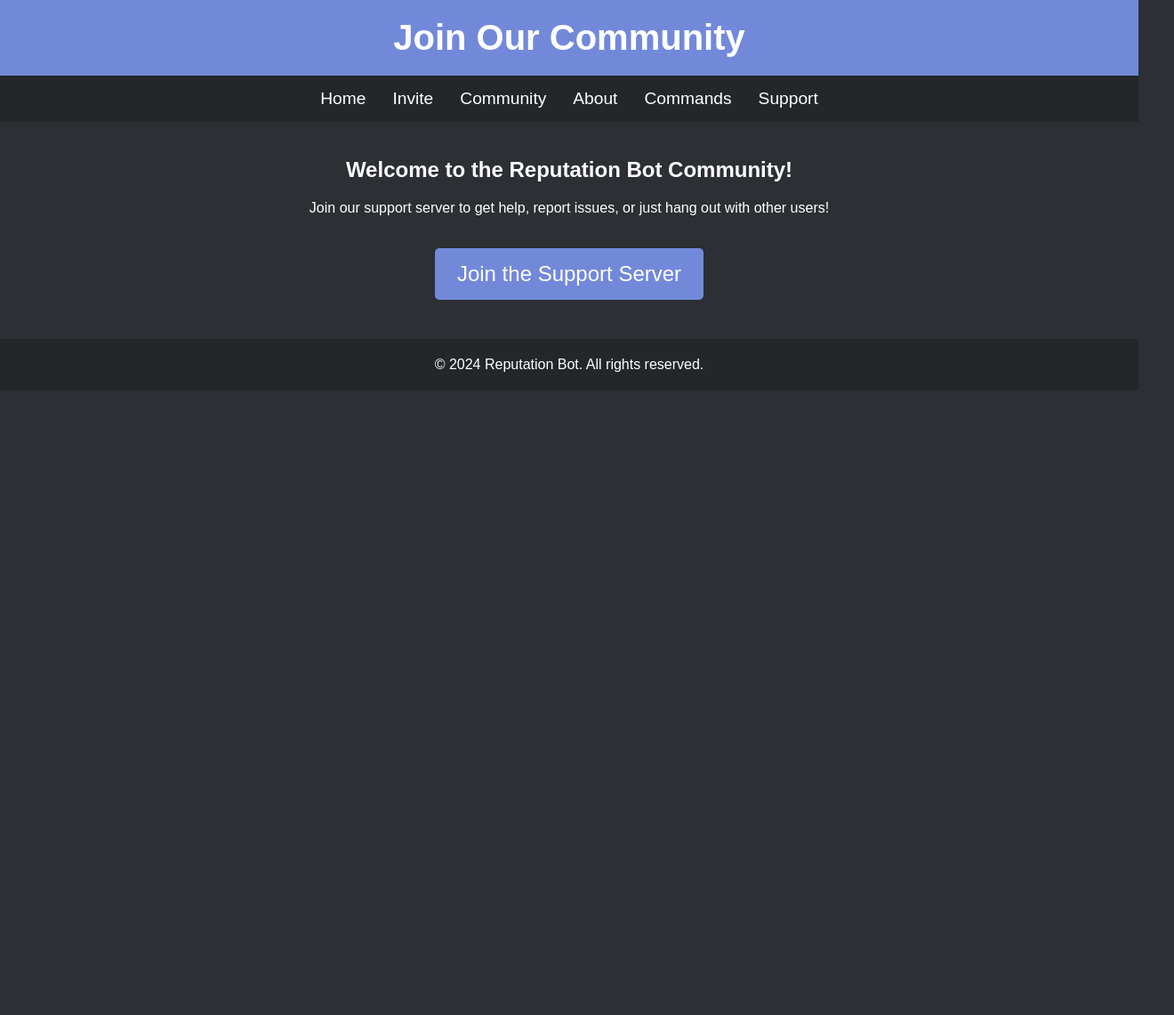
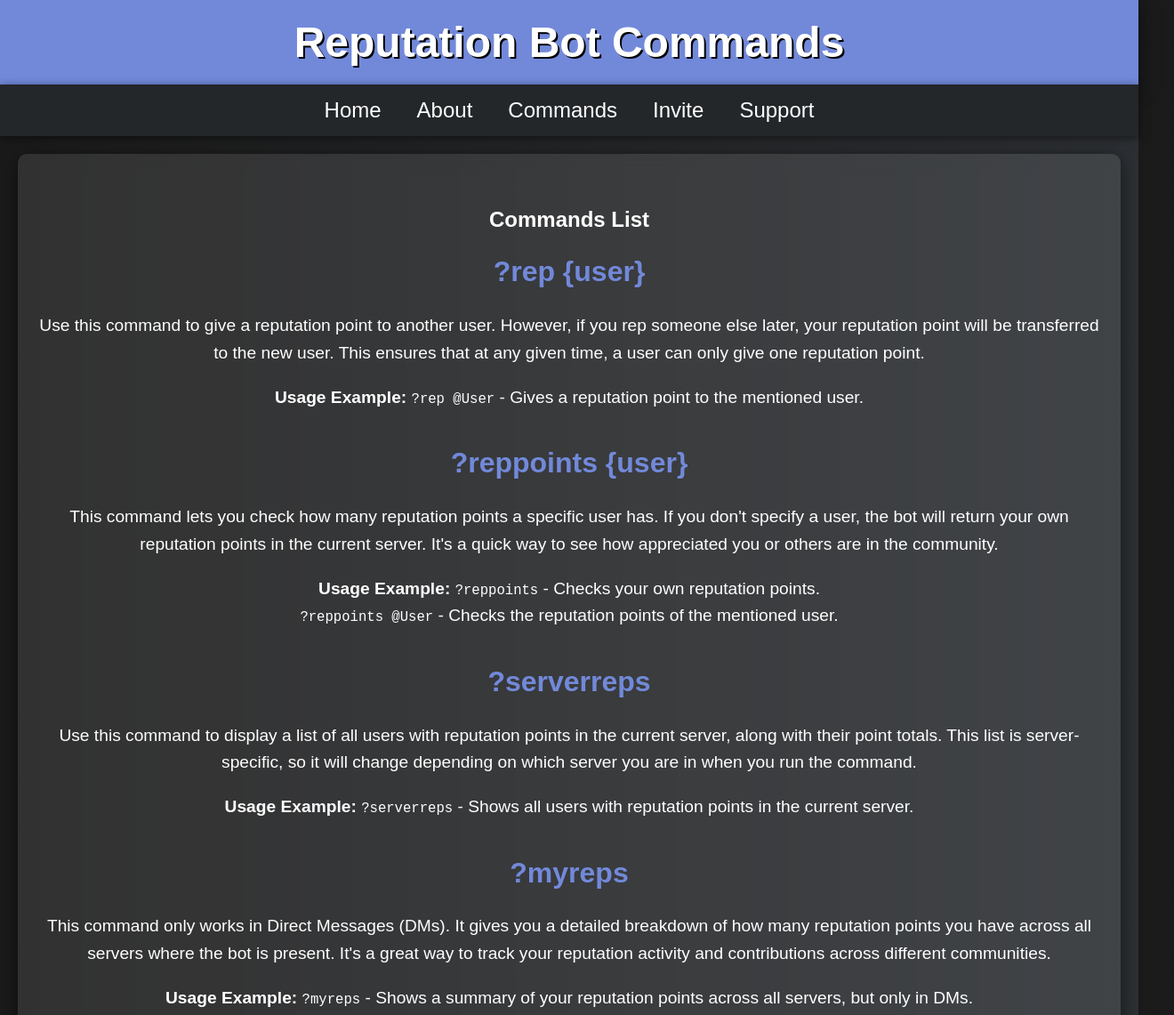
Before and after one commit to Swiftly-Fast/Reputation-Bot, a plain HTML site: page community.html in a window 1280 px wide. Shown: the top 1141 px of the page at 89% size, 1320 px wide, since content can reach past the window. Before the commit the page ends 800 px from the top, so only its background shows below. Drawn offline with Linux system fonts and the light colour scheme.

Commit message:
Update community.html

```diff
--- a/community.html
+++ b/community.html
@@ -1,108 +1,208 @@
 <!DOCTYPE html>
 <html lang="en">
+
 <head>
     <meta charset="UTF-8">
     <meta name="viewport" content="width=device-width, initial-scale=1.0">
-    <meta name="description" content="Join the community for Reputation Bot.">
-    <title>Community - Reputation Bot</title>
+    <meta name="description" content="Reputation Bot - Commands">
+    <title>Reputation Bot Commands</title>
     <style>
         body {
             font-family: 'Arial', sans-serif;
-            background-color: #2c2f33;
-            color: #fff;
+            background: linear-gradient(90deg, #1a1a1a, #2c2f33);
+            color: #ffffff;
             margin: 0;
             padding: 0;
-            animation: fadeIn 1s ease-in;
+            overflow-x: hidden;
+            animation: fadeIn 1s ease-in-out;
         }
-        @keyframes fadeIn {
-            from { opacity: 0; }
-            to { opacity: 1; }
-        }
+
         header {
             background-color: #7289da;
             padding: 20px;
             text-align: center;
+            box-shadow: 0 4px 20px rgba(0, 0, 0, 0.5);
         }
+
         header h1 {
             margin: 0;
-            font-size: 2.5em;
+            font-size: 3em;
+            text-shadow: 2px 2px #000000;
         }
+
         nav {
             display: flex;
             justify-content: center;
             background-color: #23272a;
             padding: 15px;
+            box-shadow: 0 2px 10px rgba(0, 0, 0, 0.5);
         }
+
         nav a {
             color: white;
             text-decoration: none;
-            margin: 0 15px;
-            font-size: 1.2em;
-            transition: color 0.3s;
+            margin: 0 20px;
+            font-size: 1.5em;
+            transition: color 0.3s, transform 0.3s;
         }
+
         nav a:hover {
             color: #7289da;
+            transform: scale(1.1);
         }
+
         section {
-            padding: 20px;
+            padding: 40px 20px;
             text-align: center;
+            animation: fadeIn 1s ease-in;
+            background: rgba(255, 255, 255, 0.1);
+            border-radius: 10px;
+            backdrop-filter: blur(10px);
+            margin: 20px;
+            box-shadow: 0 4px 20px rgba(0, 0, 0, 0.5);
         }
-        .button {
-            background-color: #7289da;
-            color: white;
-            padding: 15px 25px;
-            text-decoration: none;
-            font-size: 1.5em;
-            border-radius: 5px;
-            margin: 20px auto;
-            display: inline-block;
-            transition: background-color 0.3s, transform 0.3s;
-            border: none;
-            cursor: pointer;
-            position: relative;
-            overflow: hidden;
-        }
-        .button:hover {
-            background-color: #5b6eae;
-            transform: translateY(-2px);
-        }
+
         footer {
             background-color: #23272a;
+            text-align: center;
             padding: 20px;
-            text-align: center;
+            position: relative;
+            bottom: 0;
+            width: 100%;
+            box-shadow: 0 -2px 10px rgba(0, 0, 0, 0.5);
         }
+
         footer p {
-            margin: 0;
+            margin: 5px;
+            font-size: 1em;
+        }
+
+        .command {
+            margin-bottom: 40px;
+        }
+
+        .command h2 {
+            font-size: 2em;
+            color: #7289da;
+        }
+
+        .command p {
+            font-size: 1.2em;
+            line-height: 1.6;
         }
     </style>
 </head>
+
 <body>
-    <!-- Header Section -->
     <header>
-        <h1>Join Our Community</h1>
+        <h1>Reputation Bot Commands</h1>
     </header>
 
-    <!-- Navigation Links -->
     <nav>
         <a href="index.html">Home</a>
-        <a href="invite.html">Invite</a>
-        <a href="community.html">Community</a>
         <a href="about.html">About</a>
         <a href="commands.html">Commands</a>
+        <a href="invite.html">Invite</a>
         <a href="support.html">Support</a>
     </nav>
 
-    <!-- Community Section -->
     <section>
-        <h2>Welcome to the Reputation Bot Community!</h2>
-        <p>Join our support server to get help, report issues, or just hang out with other users!</p>
-        <a href="https://discord.gg/x2SByduvW6" class="button">Join the Support Server</a>
+        <h2>Commands List</h2>
+
+        <div class="command">
+            <h2>?rep {user}</h2>
+            <p>
+                Use this command to give a reputation point to another user. However, if you rep someone else later,
+                your reputation point will be transferred to the new user. This ensures that at any given time, a user can only give one reputation point.
+            </p>
+            <p><strong>Usage Example:</strong> <code>?rep @User</code> - Gives a reputation point to the mentioned user.</p>
+        </div>
+
+        <div class="command">
+            <h2>?reppoints {user}</h2>
+            <p>
+                This command lets you check how many reputation points a specific user has. If you don't specify a user,
+                the bot will return your own reputation points in the current server. It's a quick way to see how appreciated you or others are in the community.
+            </p>
+            <p><strong>Usage Example:</strong> <code>?reppoints</code> - Checks your own reputation points.<br>
+               <code>?reppoints @User</code> - Checks the reputation points of the mentioned user.
+            </p>
+        </div>
+
+        <div class="command">
+            <h2>?serverreps</h2>
+            <p>
+                Use this command to display a list of all users with reputation points in the current server, along with their point totals.
+                This list is server-specific, so it will change depending on which server you are in when you run the command.
+            </p>
+            <p><strong>Usage Example:</strong> <code>?serverreps</code> - Shows all users with reputation points in the current server.</p>
+        </div>
+
+        <div class="command">
+            <h2>?myreps</h2>
+            <p>
+                This command only works in Direct Messages (DMs). It gives you a detailed breakdown of how many reputation points you have across all servers where the bot is present.
+                It's a great way to track your reputation activity and contributions across different communities.
+            </p>
+            <p><strong>Usage Example:</strong> <code>?myreps</code> - Shows a summary of your reputation points across all servers, but only in DMs.</p>
+        </div>
+
+        <div class="command">
+            <h2>?globalrep {user}</h2>
+            <p>
+                This command displays the total reputation points of a specified user across all servers. If no user is specified, it will show your own total reputation points globally.
+                This is useful for tracking how your reputation compares across multiple communities.
+            </p>
+            <p><strong>Usage Example:</strong> <code>?globalrep</code> - Shows your total reputation points across all servers.<br>
+               <code>?globalrep @User</code> - Shows the total reputation points for the mentioned user across all servers.
+            </p>
+        </div>
+
+        <div class="command">
+            <h2>?repclear {user}</h2>
+            <p>
+                This command is used to clear the reputation points for a specified user in the current server. Only the bot owner can use this command.
+                If no user is specified, it will clear all reputation points in the server.
+            </p>
+            <p><strong>Usage Example:</strong> <code>?repclear @User</code> - Clears the reputation points for the mentioned user in the current server.<br>
+               <code>?repclear</code> - Clears all reputation points in the server (owner only).
+            </p>
+        </div>
+
+        <div class="command">
+            <h2>?repclearglobal {user}</h2>
+            <p>
+                This command clears all reputation points for a specified user across all servers. Like the ?repclear command, only the bot owner can use this command.
+                If no user is specified, it will clear all reputation points for every user across all servers.
+            </p>
+            <p><strong>Usage Example:</strong> <code>?repclearglobal @User</code> - Clears all reputation points for the mentioned user across all servers.<br>
+               <code>?repclearglobal</code> - Clears all reputation points for every user across all servers (owner only).
+            </p>
+        </div>
+
+        <div class="command">
+            <h2>/servers</h2>
+            <p>
+                This is a slash command that shows the number of servers the bot is currently in. It provides an invite link to add the bot to other servers.
+                This command is helpful for users to understand the bot's reach and manage their own server.
+            </p>
+            <p><strong>Usage Example:</strong> <code>/servers</code> - Displays the number of servers the bot is in along with an invite link.</p>
+        </div>
+
+        <div class="command">
+            <h2>?commands</h2>
+            <p>
+                This command lists all the commands available for the bot, along with a brief description of each.
+                It's useful for users to quickly familiarize themselves with the bot's functionalities and how to interact with it.
+            </p>
+            <p><strong>Usage Example:</strong> <code>?commands</code> - Displays all commands and their descriptions.</p>
+        </div>
+
     </section>
 
-    <!-- Footer -->
     <footer>
         <p>&copy; 2024 Reputation Bot. All rights reserved.</p>
     </footer>
+</body>
 
-</body>
 </html>
```
